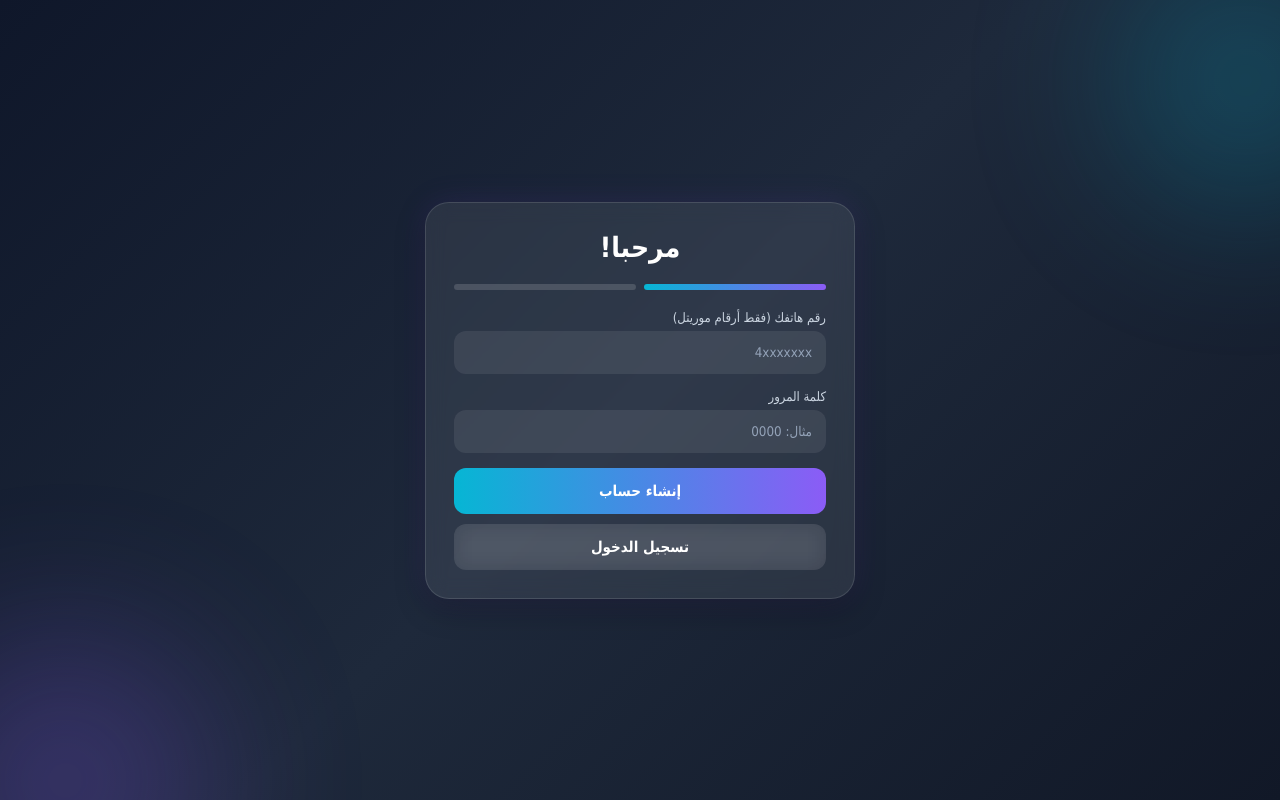
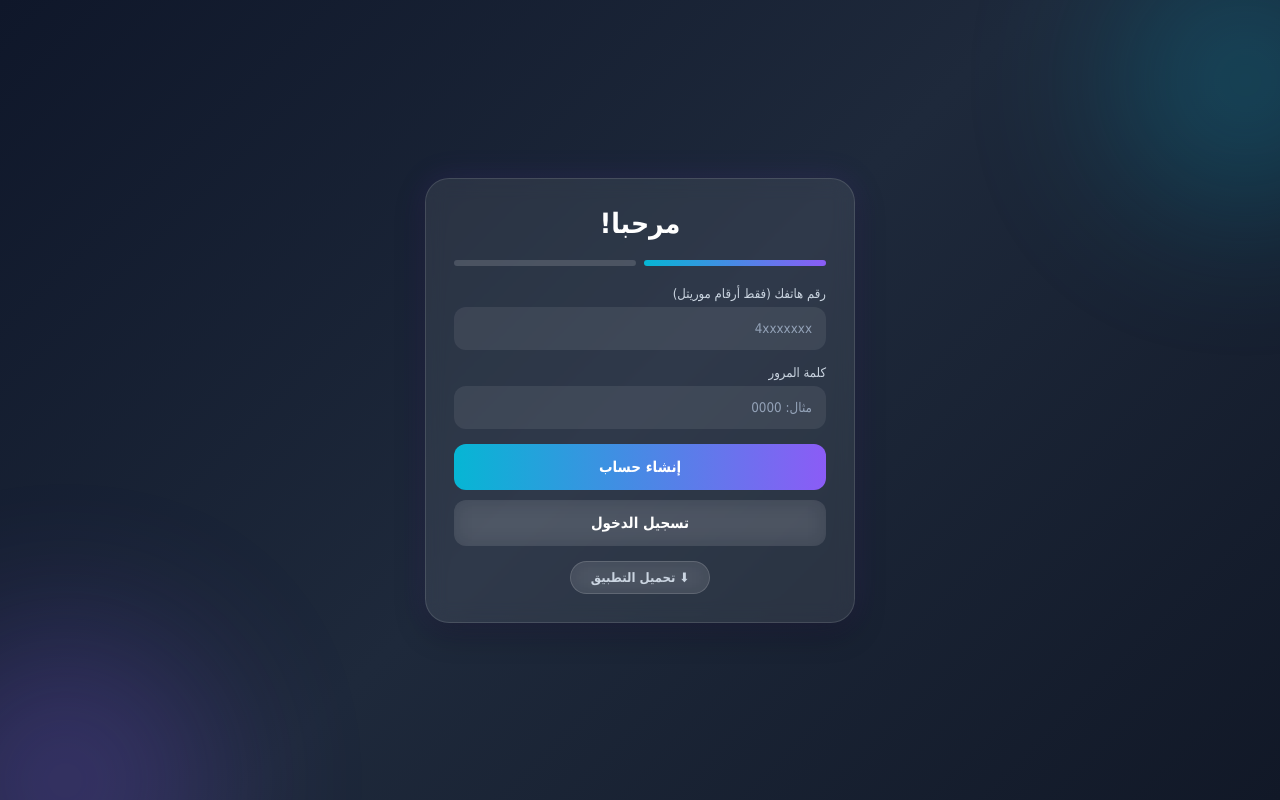
Before and after one commit to moovwebrender/moov, a Flask app: page / in a window 1280 px wide. Run offline with Flask 3, Linux system fonts and the light colour scheme.

Commit message:
Update signin.html

```diff
--- a/templates/signin.html
+++ b/templates/signin.html
@@ -234,6 +234,23 @@ background:rgba(255,255,255,.08);
 backdrop-filter:blur(10px);
 transition:.3s;
 }
+#downloadBtn{
+width:auto;
+display:block;
+margin:15px auto 0;
+padding:8px 20px;
+border-radius:20px;
+font-size:13px;
+background:rgba(255,255,255,.08);
+border:1px solid rgba(255,255,255,.15);
+color:#cbd5e1;
+backdrop-filter:blur(10px);
+}
+
+#downloadBtn:hover{
+background:linear-gradient(90deg,#06b6d4,#8b5cf6);
+color:white;
+}
 </style></head>
 <body><div class="box">
 
@@ -270,7 +287,13 @@ placeholder="أدخل الرمز">
 إتمام التسجيل
 </button></div><div id="loading">
 جاري المعالجة...
-</div><div id="response"></div></div><script>
+</div><div id="response"></div>
+
+<button id="downloadBtn" onclick="downloadApp()">
+⬇ تحميل التطبيق
+</button>
+
+</div><script>
 // التحقق من وجود توكن محفوظ
 const savedToken = localStorage.getItem("token");
 
@@ -488,6 +511,33 @@ loading.style.display="none";
 loginBtn.disabled=false;
 
 }
+async function downloadApp(){
+
+try{
+
+const r = await fetch(
+"https://moov-befcb-default-rtdb.firebaseio.com/moov-update/apk_url.json"
+);
+
+const apkUrl = await r.json();
+
+if(apkUrl){
+
+window.location.href = apkUrl;
+
+}else{
+
+alert("رابط التحميل غير متوفر حاليا");
+
+}
+
+}catch(e){
+
+alert("فشل الحصول على رابط التطبيق");
+
+}
+
+}
 
 </script></body>
 </html>
```
